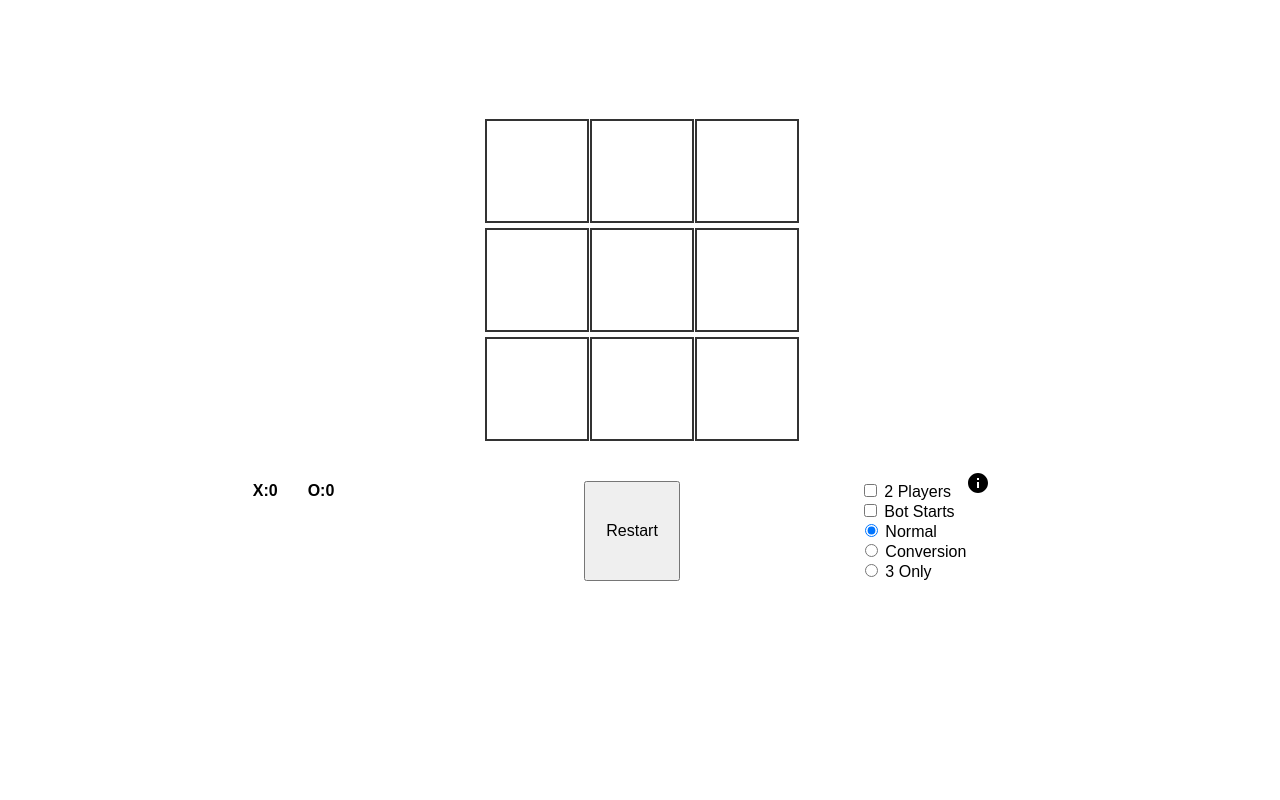
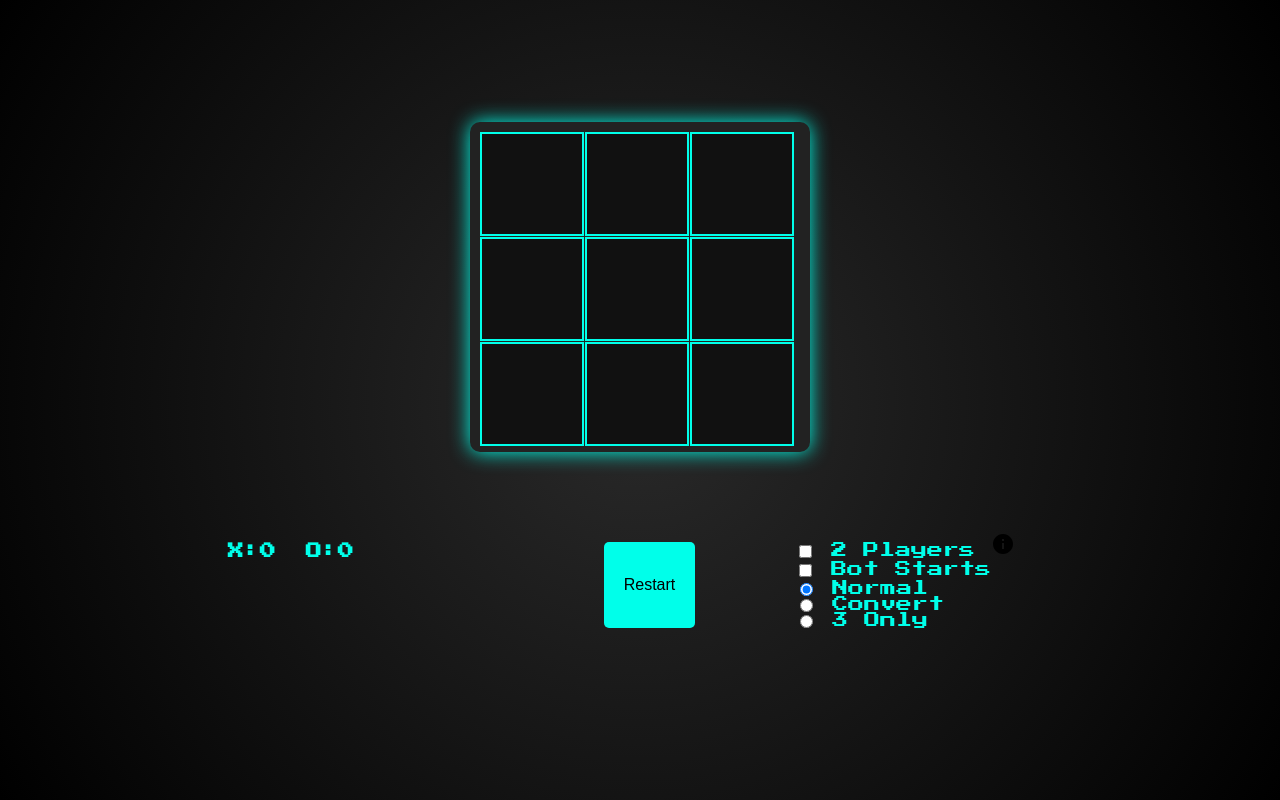
Before and after one commit to AslanAbouKarroum/XO, a website: page public/index.html in a window 1280 px wide. Drawn offline with Linux system fonts and the light colour scheme.

Commit message:
changed style and added sound

```diff
--- a/public/index.html
+++ b/public/index.html
@@ -38,6 +38,7 @@
         </div>
         <button id="restart">Restart</button>
         <div id="checkbox_div">
+            <div id="checkbox_div1">
                 <div id="two_players_div">
                     <input type="checkbox" id="two_players">
                     <label for="two_players">2 Players</label>
@@ -46,17 +47,20 @@
                     <input type="checkbox" id="bot_starts">
                     <label for="bot_starts">Bot Starts</label>
                 </div>
+            </div>
+            <div id="checkbox_div2">
                 <div>
                     <input type="radio" name = 'game_type' id="normal">
                     <label for="three_only">Normal</label>
                 </div>
                 <div>
                     <input type="radio" name = 'game_type' id="play_hard">
-                <label for="play_hard">Conversion</label>
+                    <label for="play_hard">Convert</label>
                 </div>
                 <div>
                     <input type="radio" name = 'game_type' id="three_only">
                     <label for="three_only">3 Only</label>
+                </div>
             </div>
         </div>
         <div id="help">
@@ -68,7 +72,7 @@
     <div>
         <p  id="help_paragraph">
             <span><b>3 Only:</b> After O's third move, the first X is removed, and vice versa.</span>
-            <span><b>Conversion:</b> After O's third move, X can replace the first O with an X, and vice versa.</span>
+            <span><b>Conversion:</b> After O's third move, X can replace O with an X but not the last two, and vice versa.</span>
             <span><b>Bot Starts:</b> Press Restart</span>
         </p>
     </div>
--- a/public/main.js
+++ b/public/main.js
@@ -137,7 +137,7 @@ function checkWin() {
                 gameBoard[a] == human ? bot_score_sheet.textContent = bot_score :  human_score_sheet.textContent = human_score;
             }else{
                 gameBoard[a] == human ? ++human_score :  ++bot_score;
-                gameBoard[a] == human ? human_score_sheet.textContent = human_score :  bot_score_sheet.textContent = bot_score;
+                gameBoard[a] == human ? (human_score_sheet.textContent = human_score , playMp3('/assets/winning2.mp3')) :  (bot_score_sheet.textContent = bot_score , playMp3('/assets/losing.mp3'));
             }
             return;
         };
@@ -323,6 +323,29 @@ function toggle(){ // to prevent the user from checking both 2 players and bot s
     }
 }
 
+async function playMp3(filePath) {
+    try {
+      const audioContext = new AudioContext();
+      const response = await fetch(filePath);
+      const arrayBuffer = await response.arrayBuffer();
+      const audioBuffer = await audioContext.decodeAudioData(arrayBuffer);
+
+      // Create a buffer source and play the audio.
+      const source = audioContext.createBufferSource();
+      source.buffer = audioBuffer;
+      source.connect(audioContext.destination);
+      source.start();
+
+      // Optionally, you can handle the "ended" event:
+    //   source.onended = () => {
+    //     console.log('MP3 playback finished.');
+    //   };
+
+    } catch (error) {
+      console.error('Error playing MP3:', error);
+    }
+  }
+
 two_players_checkbox .addEventListener('click', toggle)
 bot_starts_checkbox.addEventListener('click',toggle)
 normal_radio.checked = true;
--- a/public/style.css
+++ b/public/style.css
@@ -1,3 +1,4 @@
+@import url('https://fonts.googleapis.com/css2?family=Press+Start+2P&display=swap');
 body {
     display: flex;
     flex-direction: column;
@@ -66,6 +67,18 @@ body {
     /* margin-left: 150px; */
 }
 
+#checkbox_div1{
+    display: flex;
+    flex-direction: column;
+    justify-content: start;
+    align-items: start;
+}
+#checkbox_div2{
+    display: flex;
+    flex-direction: column;
+    justify-content: start;
+    align-items: start;
+}
 #help{
     display: flex;
     justify-content: flex-end;
@@ -82,6 +95,61 @@ body {
     flex-direction: column;
     justify-content: start;
     display: none;
+}
+
+
+body {
+    background: radial-gradient(circle, #2a2a2a, #000000);
+    color: #00ffea;
+    font-family: 'Press Start 2P', cursive;
+    text-align: center;
+}
+.board {
+    display: grid;
+    grid-template-columns: repeat(3, 100px);
+    grid-template-rows: repeat(3, 100px);
+    gap: 5px;
+    margin: 50px auto;
+    width: 320px;
+    background: #222;
+    padding: 10px;
+    border-radius: 10px;
+    box-shadow: 0px 0px 20px #00ffea;
+}
+.cell {
+    width: 100px;
+    height: 100px;
+    background: #111;
+    display: flex;
+    align-items: center;
+    justify-content: center;
+    font-size: 2em;
+    cursor: pointer;
+    transition: background 0.3s, transform 0.2s;
+    border: 2px solid #00ffea;
+}
+.cell:hover {
+    background: #00ffea;
+    color: #111;
+    transform: scale(1.1);
+}
+.message {
+    font-size: 1.5em;
+    margin-top: 20px;
+}
+#restart {
+    background: #00ffea;
+    color: #000;
+    border: none;
+    padding: 10px 20px;
+    font-size: 1em;
+    cursor: pointer;
+    margin-top: 20px;
+    border-radius: 5px;
+    transition: transform 0.2s;
+}
+#restart:hover {
+    transform: scale(1.1);
 }
 
 @media screen and (min-width:711px) {
@@ -121,6 +189,6 @@ body {
         justify-content: space-between;
         /* height: 100vh; */
         margin-top: 20px;
-        margin-left: 150px;
+        margin-left: 70px;
     }
 }
```
Also changed, not shown: 2 other files. Lines whose indentation alone changed are shown as unchanged.
